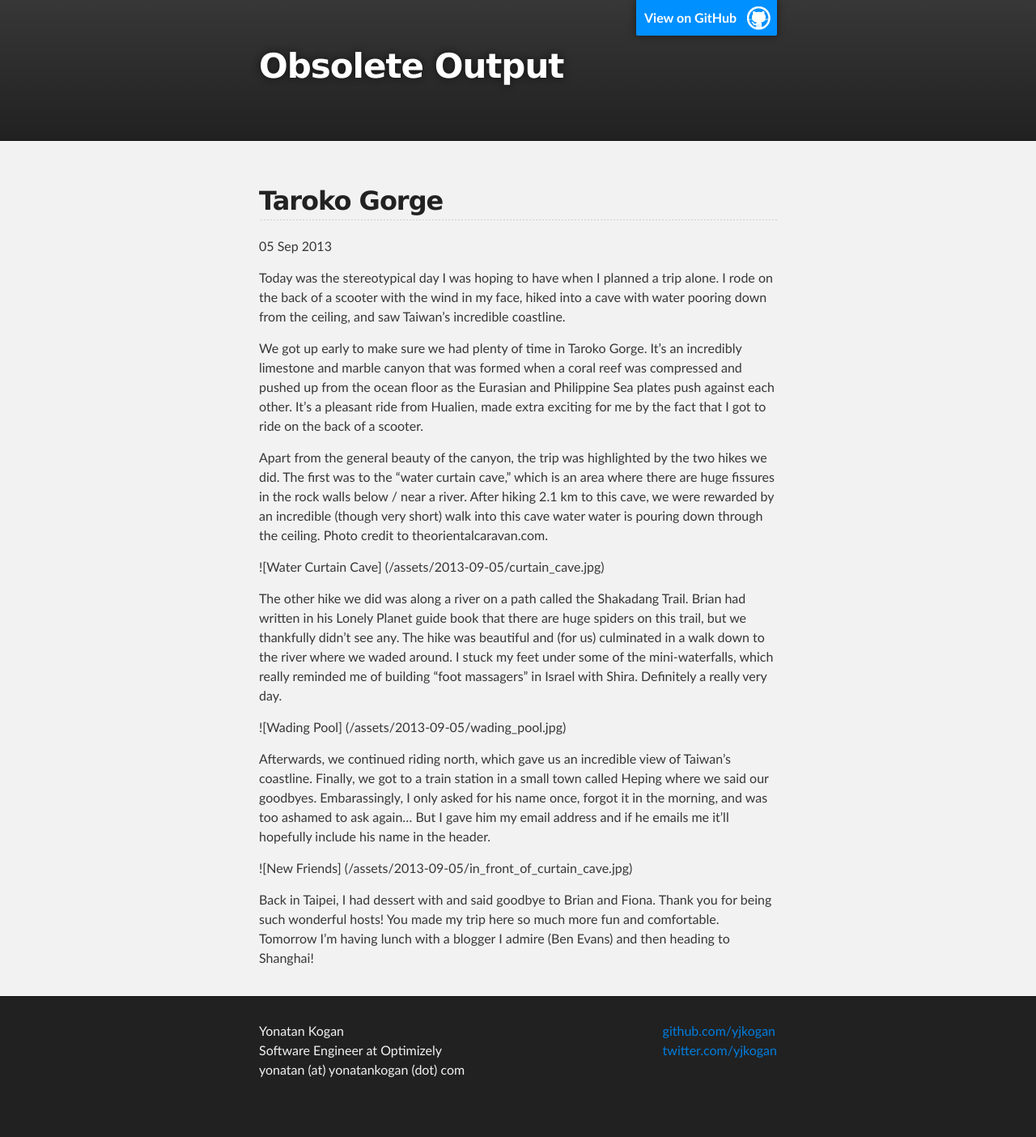
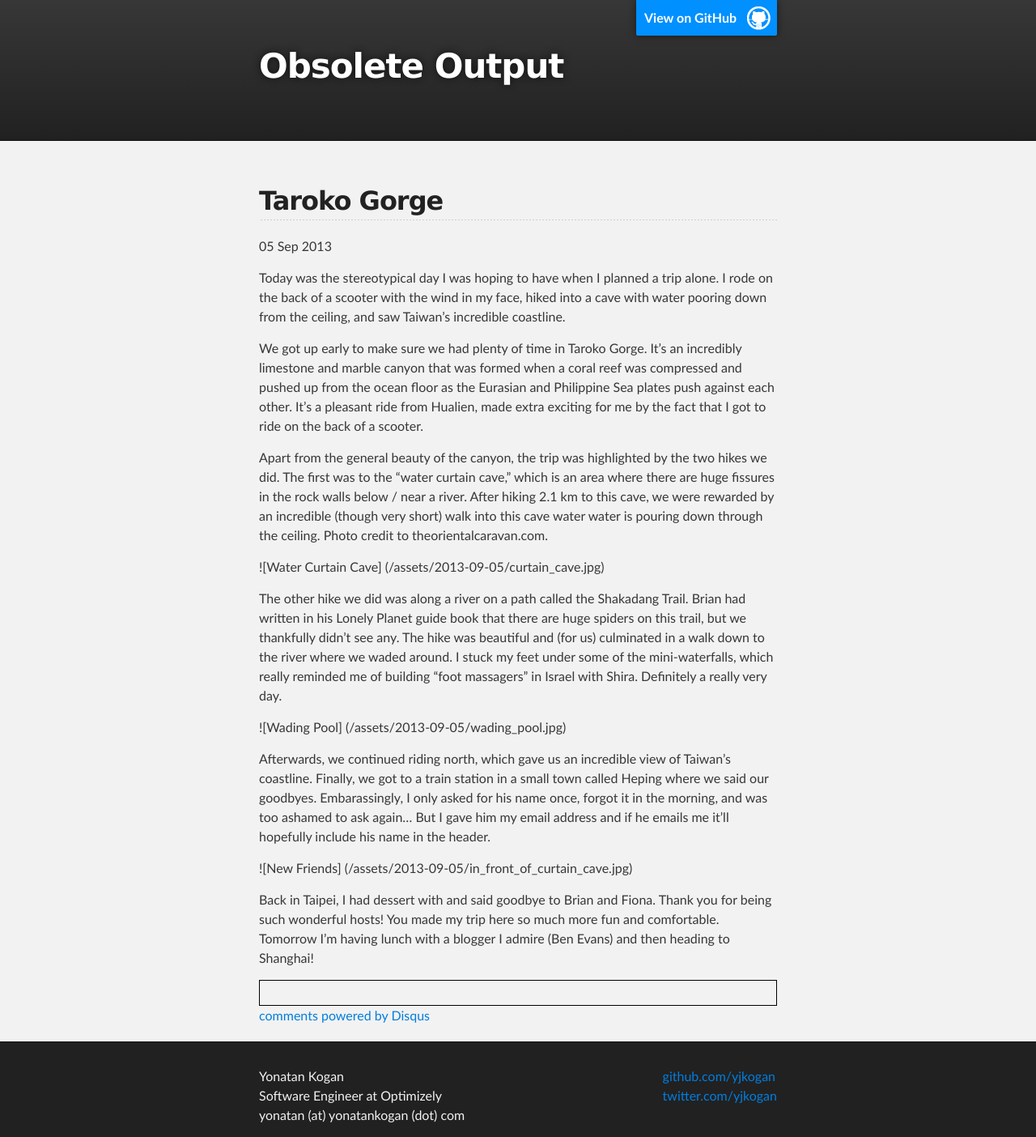
Before and after one commit to yjkogan/yjkogan.github.io, a Jekyll site: the page built from _posts/2013-09-05-takoro-gorge.markdown, in a window 1280 px wide. Shown: the whole page at 81% size. Built offline with Jekyll 4.4.1, drawn with Linux system fonts in a browser that asks for light colours; Markdown is read by kramdown in place of the engine named in the settings; comment, search, counter and statistics services are not loaded; before the commit the page ends 1348 px from its top, so only the background shows below that.

Commit message:
Added comments via disqus

```diff
--- a/_layouts/post.html
+++ b/_layouts/post.html
@@ -7,3 +7,17 @@
 <div class="post">
 {{ content }}
 </div>
+
+<div id="disqus_thread"></div>
+    <script type="text/javascript">
+        var disqus_shortname = 'obsoleteoutput';
+
+        /* * * DON'T EDIT BELOW THIS LINE * * */
+        (function() {
+            var dsq = document.createElement('script'); dsq.type = 'text/javascript'; dsq.async = true;
+            dsq.src = '//' + disqus_shortname + '.disqus.com/embed.js';
+            (document.getElementsByTagName('head')[0] || document.getElementsByTagName('body')[0]).appendChild(dsq);
+        })();
+    </script>
+    <noscript>Please enable JavaScript to view the <a href="http://disqus.com/?ref_noscript">comments powered by Disqus.</a></noscript>
+    <a href="http://disqus.com" class="dsq-brlink">comments powered by <span class="logo-disqus">Disqus</span></a>
--- a/css/custom.css
+++ b/css/custom.css
@@ -5,3 +5,8 @@
 .footer_right {
     float: right;
 }
+
+#disqus_thread {
+    border: 1px black solid;
+    padding: 15px 15px 15px 15px;
+}
```
